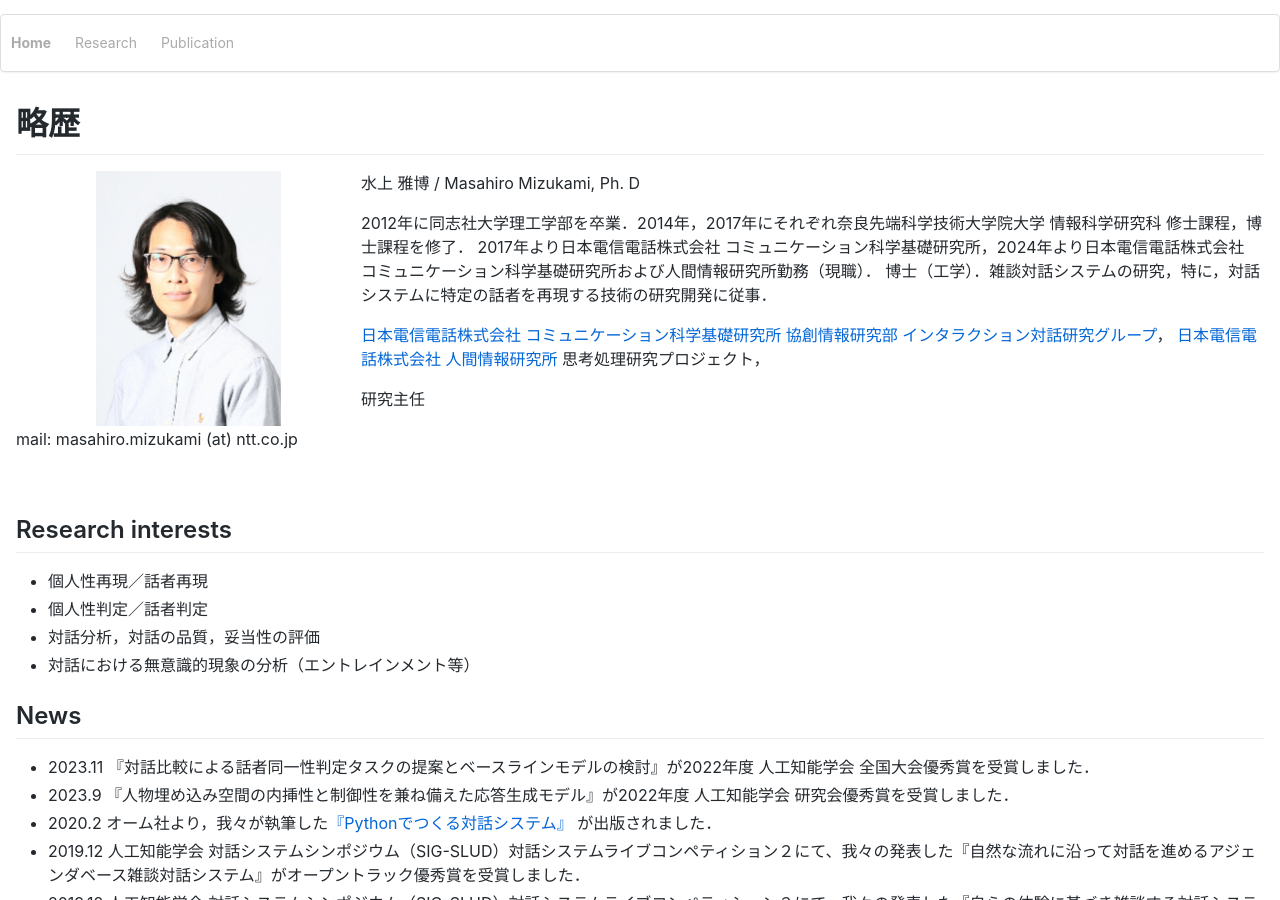
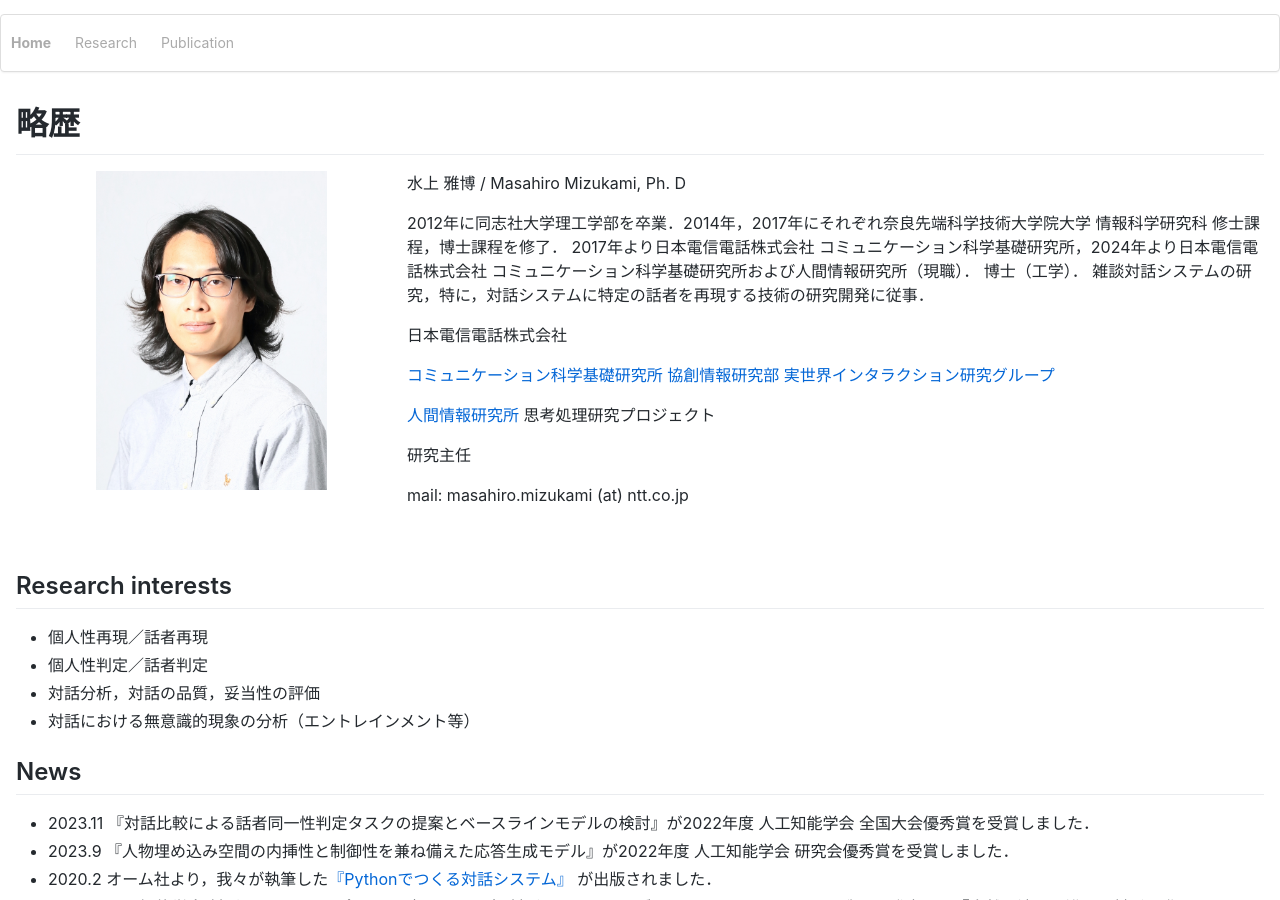
Before and after one commit to masahiro-mi/masahiro-mi.github.io, a Jekyll site: the page built from index.md, in a window 1280 px wide and 900 px high. Built offline with Jekyll 4.4.1, drawn with Linux system fonts in a browser that asks for light colours; comment, search, counter and statistics services are not loaded.

Commit message:
fix typo

```diff
--- a/index.md
+++ b/index.md
@@ -3,17 +3,20 @@
 title: "Individuality.jp"
 ---
 # 略歴
-![著者近影](https://masahiro-mi.github.io/img/IMG_1406s.JPG){: style="float:left; margin: 0em 5em; width: 185px; height: 255px;"}
+![著者近影](https://masahiro-mi.github.io/img/IMG_1406s.JPG){: style="float:left; margin: 0em 5em; width: 231px; height: 319px;"}
 
 水上 雅博 /  Masahiro Mizukami, Ph. D
 
 2012年に同志社大学理工学部を卒業．2014年，2017年にそれぞれ奈良先端科学技術大学院大学 情報科学研究科 修士課程，博士課程を修了．
-2017年より日本電信電話株式会社 コミュニケーション科学基礎研究所，2024年より日本電信電話株式会社 コミュニケーション科学基礎研究所および人間情報研究所勤務（現職）．
-博士（工学）．雑談対話システムの研究，特に，対話システムに特定の話者を再現する技術の研究開発に従事．
+2017年より日本電信電話株式会社 コミュニケーション科学基礎研究所，2024年より日本電信電話株式会社 コミュニケーション科学基礎研究所および人間情報研究所（現職）．
+博士（工学）．
+雑談対話システムの研究，特に，対話システムに特定の話者を再現する技術の研究開発に従事．
 
+日本電信電話株式会社
 
-[日本電信電話株式会社 コミュニケーション科学基礎研究所](http://www.kecl.ntt.co.jp/english/index.html) [協創情報研究部](http://www.kecl.ntt.co.jp/icl/icl/interaction_research.html) [インタラクション対話研究グループ](http://www.kecl.ntt.co.jp/rps/english/lab_e/nnovative_lab_e.html)，
-[日本電信電話株式会社 人間情報研究所](https://www.rd.ntt/hil/) 思考処理研究プロジェクト，
+[コミュニケーション科学基礎研究所](http://www.kecl.ntt.co.jp/english/index.html) [協創情報研究部](http://www.kecl.ntt.co.jp/icl/icl/interaction_research.html) [実世界インタラクション研究グループ](https://www.rd.ntt/e/cs/team_project/icl/ir/)
+
+[人間情報研究所](https://www.rd.ntt/hil/) 思考処理研究プロジェクト
 
 研究主任
 
```
Also changed, not shown: dialogue_corpus.md (+2 -2 lines).
